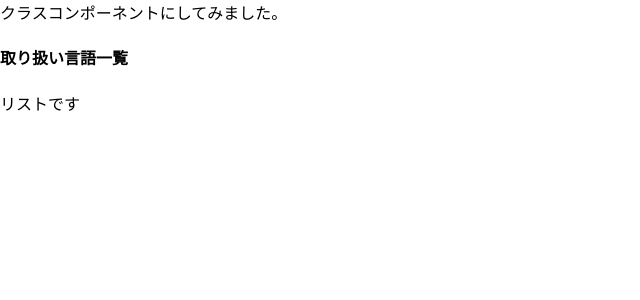
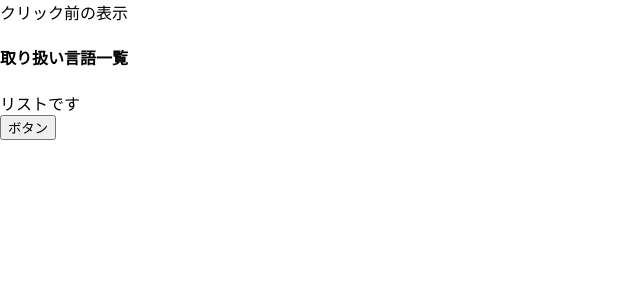
Before and after one commit to 04myls/04myls-react-app02, a React (Create React App) app: page / in a window 1280 px wide. Shown: the top 300 px of the page, without its empty margins (0-640 px from the left). Built offline with nearby package versions, Linux system fonts and the light colour scheme.

Commit message:
ClassComponentsでのstate利用

```diff
--- a/src/App.js
+++ b/src/App.js
@@ -1,11 +1,24 @@
 import React from "react";
 import { List } from "./List";
 class App extends React.Component {
+  constructor(props) {
+    super(props);
+    this.state = { description: "クリック前の表示" };
+  }
+
+  changeDescription() {
+    this.setState({
+      description: "クリック後の表示です。",
+    });
+  }
+
   render() {
+    const { description } = this.state;
     return (
       <div>
-        クラスコンポーネントにしてみました。
+        {description}
         <List title="取り扱い言語一覧" />
+        <button onClick={() => this.changeDescription()}>ボタン</button>
       </div>
     );
   }
```
